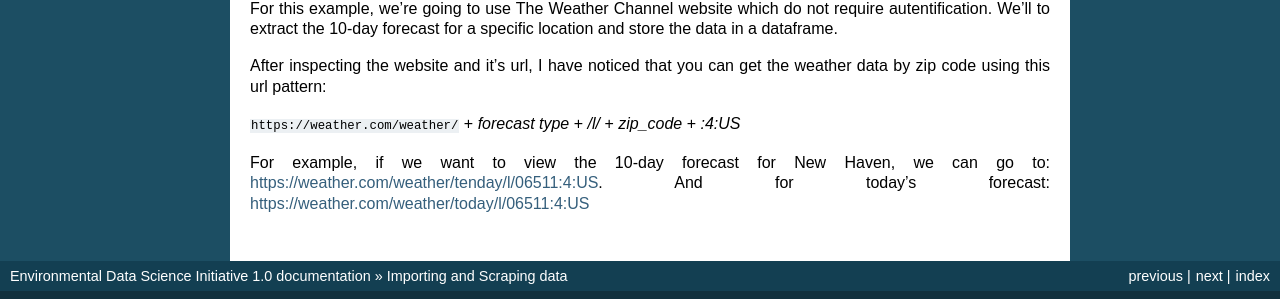
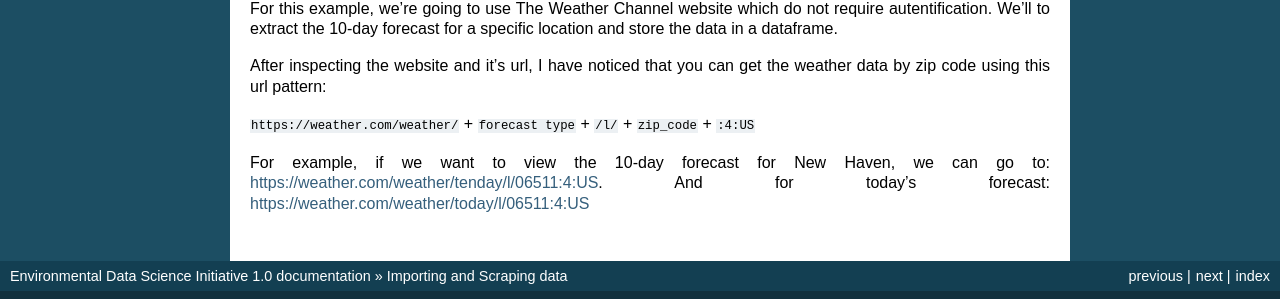
Before and after one commit to rajaoberison/edsy, a Sphinx documentation site: the page built from docs/importing_and_scraping_data.rst, in a window 1280 px wide and 900 px high, scrolled down 1890 px. Shown: the part 577-876 px from the top of the window. Built offline with Sphinx 7.4.7, drawn with Linux system fonts in a browser that asks for light colours; part of the change alters nothing that is shown.

```diff
--- a/docs/importing_and_scraping_data.rst
+++ b/docs/importing_and_scraping_data.rst
@@ -155,6 +155,6 @@ For this example, we're going to use The Weather Channel website which do not re
 
 After inspecting the website and it's url, I have noticed that you can get the weather data by zip code using this url pattern:
 
-:code:`https://weather.com/weather/` + `forecast type` + `/l/` + `zip_code` + `:4:US`
+:code:`https://weather.com/weather/` + :code:`forecast type` + :code:`/l/` + :code:`zip_code` + :code:`:4:US`
 
 For example, if we want to view the 10-day forecast for New Haven, we can go to: https://weather.com/weather/tenday/l/06511:4:US. And for today's forecast: https://weather.com/weather/today/l/06511:4:US
```
